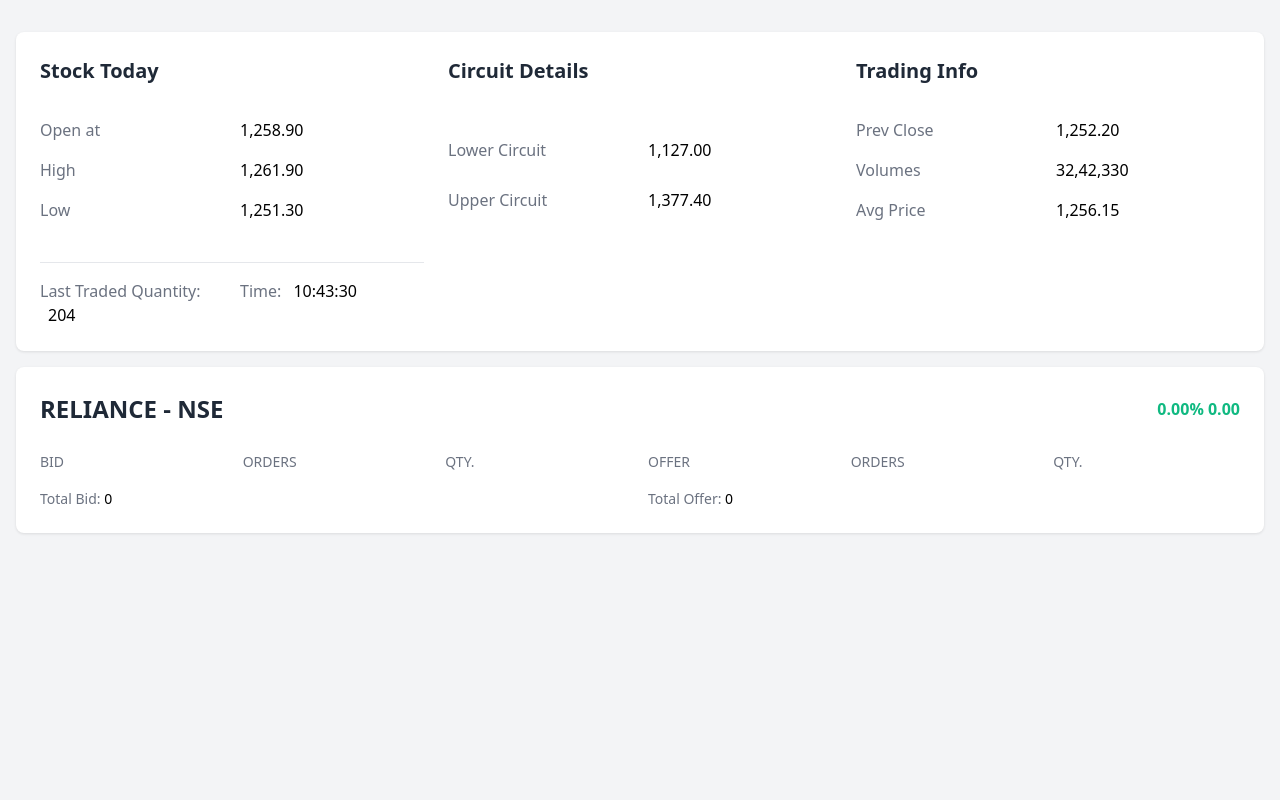
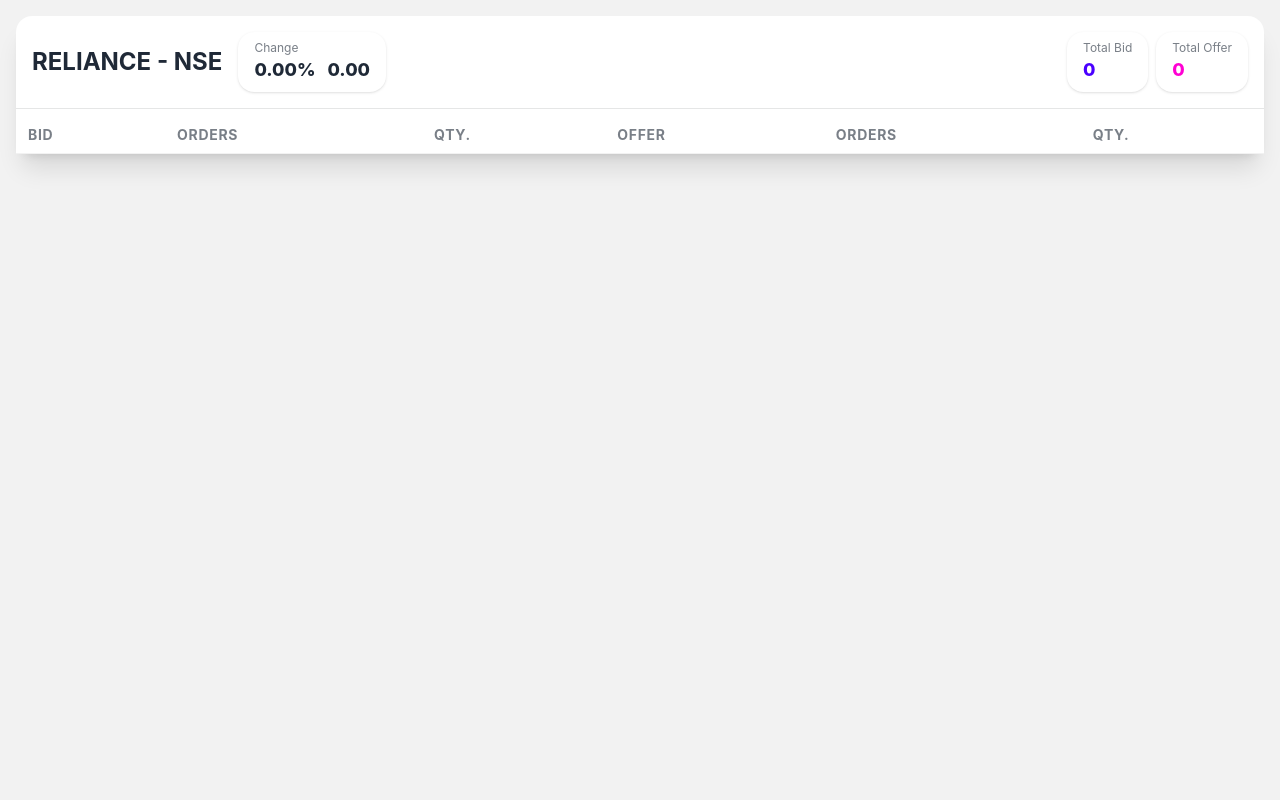
Before and after one commit to meerahussainbsc/dhan-20depth, a Flask app: page / in a window 1280 px wide. Run offline with Flask 3, Linux system fonts and the light colour scheme; lists and menus that the app fills with data are empty; parts of the project's set-up code (start-up, migrations or seed data) failed here and were passed over; some libraries are stand-ins or nearby versions.

Commit message:
updated with DaisyUI template

```diff
--- a/static/js/market-depth.js
+++ b/static/js/market-depth.js
@@ -224,48 +224,63 @@
         const totalBidQty = sortedBids.reduce((sum, bid) => sum + bid.quantity, 0);
         const totalOfferQty = sortedOffers.reduce((sum, offer) => sum + offer.quantity, 0);
 
-        // Update totals
-        document.getElementById('total-bid').textContent = totalBidQty.toLocaleString();
-        document.getElementById('total-offer').textContent = totalOfferQty.toLocaleString();
+        // Update totals with animation
+        this.animateValue('total-bid', totalBidQty);
+        this.animateValue('total-offer', totalOfferQty);
 
         // Display depth data
         const maxRows = Math.max(sortedBids.length, sortedOffers.length);
         for (let i = 0; i < maxRows; i++) {
-            const row = document.createElement('div');
-            row.className = 'depth-row';
+            const row = document.createElement('tr');
+            row.className = 'hover';
 
             const bid = sortedBids[i] || {};
             const offer = sortedOffers[i] || {};
 
-            // Create cells in the order matching the column headers:
-            // BID | ORDERS | QTY. | OFFER | ORDERS | QTY.
+            // Format numbers with commas and proper decimals
+            const formatNumber = (num, decimals = 2) => {
+                return new Intl.NumberFormat('en-IN', {
+                    minimumFractionDigits: decimals,
+                    maximumFractionDigits: decimals
+                }).format(num);
+            };
+
             row.innerHTML = `
-                <div class="text-blue-600">${bid.price ? bid.price.toFixed(2) : ''}</div>
-                <div>${bid.orders || ''}</div>
-                <div>${bid.quantity ? bid.quantity.toLocaleString() : ''}</div>
-                <div class="text-red-600">${offer.price ? offer.price.toFixed(2) : ''}</div>
-                <div>${offer.orders || ''}</div>
-                <div>${offer.quantity ? offer.quantity.toLocaleString() : ''}</div>
+                <td class="bid-price font-semibold">${bid.price ? formatNumber(bid.price) : '-'}</td>
+                <td class="text-base-content/70">${bid.orders ? formatNumber(bid.orders, 0) : '-'}</td>
+                <td class="text-base-content/70">${bid.quantity ? formatNumber(bid.quantity, 0) : '-'}</td>
+                <td class="ask-price font-semibold">${offer.price ? formatNumber(offer.price) : '-'}</td>
+                <td class="text-base-content/70">${offer.orders ? formatNumber(offer.orders, 0) : '-'}</td>
+                <td class="text-base-content/70">${offer.quantity ? formatNumber(offer.quantity, 0) : '-'}</td>
             `;
 
             depthDataElement.appendChild(row);
         }
+    }
 
-        // Log the current state
-        console.log('Depth Data (Bid):', {
-            count: sortedBids.length,
-            range: sortedBids.length > 0 ? {
-                lowest: sortedBids[sortedBids.length - 1].price,
-                highest: sortedBids[0].price
-            } : null
-        });
-        console.log('Depth Data (Ask):', {
-            count: sortedOffers.length,
-            range: sortedOffers.length > 0 ? {
-                lowest: sortedOffers[0].price,
-                highest: sortedOffers[sortedOffers.length - 1].price
-            } : null
-        });
+    animateValue(elementId, end) {
+        const element = document.getElementById(elementId);
+        const start = parseInt(element.textContent.replace(/,/g, '')) || 0;
+        const duration = 500; // Animation duration in milliseconds
+        const startTime = performance.now();
+
+        const animate = (currentTime) => {
+            const elapsed = currentTime - startTime;
+            const progress = Math.min(elapsed / duration, 1);
+
+            // Easing function for smooth animation
+            const easeOutQuad = (t) => t * (2 - t);
+            const easedProgress = easeOutQuad(progress);
+
+            const current = Math.floor(start + (end - start) * easedProgress);
+            element.textContent = new Intl.NumberFormat('en-IN').format(current);
+
+            if (progress < 1) {
+                requestAnimationFrame(animate);
+            }
+        };
+
+        requestAnimationFrame(animate);
     }
 }
 
--- a/templates/index.html
+++ b/templates/index.html
@@ -1,93 +1,83 @@
 <!DOCTYPE html>
-<html lang="en">
+<html lang="en" data-theme="light">
 <head>
     <meta charset="UTF-8">
     <meta name="viewport" content="width=device-width, initial-scale=1.0">
     <title>Market Depth Visualization</title>
     <script src="https://cdn.tailwindcss.com"></script>
-    <script src="https://code.jquery.com/jquery-3.6.0.min.js"></script>
-    <link rel="stylesheet" href="{{ url_for('static', filename='css/styles.css') }}">
+    <link href="https://cdn.jsdelivr.net/npm/daisyui@4.12.23/dist/full.css" rel="stylesheet">
+    <script>
+        tailwind.config = {
+            theme: {
+                extend: {
+                    fontFamily: {
+                        sans: ['Inter', 'sans-serif'],
+                    },
+                },
+            },
+            daisyui: {
+                themes: ["light", "dark"],
+            },
+        }
+    </script>
+    <style>
+        .bid-price { color: #2563eb; }
+        .ask-price { color: #dc2626; }
+    </style>
 </head>
-<body class="bg-gray-100">
-    <div class="container mx-auto px-4 py-8">
-        <!-- Stock Details Section -->
-        <div class="stock-details">
-            <div class="stock-section">
-                <h2>Stock Today</h2>
-                <div class="data-grid">
-                    <div class="label">Open at</div>
-                    <div class="value" id="open">1,258.90</div>
-                    <div class="label">High</div>
-                    <div class="value" id="high">1,261.90</div>
-                    <div class="label">Low</div>
-                    <div class="value" id="low">1,251.30</div>
+<body class="min-h-screen bg-base-200">
+    <div class="container mx-auto p-4">
+        <!-- Market Depth Card -->
+        <div class="card bg-base-100 shadow-xl">
+            <div class="card-body p-0">
+                <!-- Header -->
+                <div class="flex justify-between items-center p-4 border-b border-base-300">
+                    <div class="flex items-center gap-4">
+                        <h1 class="text-2xl font-bold">RELIANCE - NSE</h1>
+                        <div class="stats shadow">
+                            <div class="stat px-4 py-2">
+                                <div class="stat-title text-xs">Change</div>
+                                <div class="stat-value text-lg">
+                                    <span id="change-percent">0.00%</span>
+                                    <span id="change-value" class="ml-2">0.00</span>
                                 </div>
                             </div>
-            <div class="stock-section">
-                <h2>Circuit Details</h2>
-                <div class="data-grid">
-                    <div class="label">Lower Circuit</div>
-                    <div class="value" id="lower-circuit">1,127.00</div>
-                    <div class="label">Upper Circuit</div>
-                    <div class="value" id="upper-circuit">1,377.40</div>
                         </div>
                     </div>
-            <div class="stock-section">
-                <h2>Trading Info</h2>
-                <div class="data-grid">
-                    <div class="label">Prev Close</div>
-                    <div class="value" id="prev-close">1,252.20</div>
-                    <div class="label">Volumes</div>
-                    <div class="value" id="volumes">32,42,330</div>
-                    <div class="label">Avg Price</div>
-                    <div class="value" id="avg-price">1,256.15</div>
+                    <div class="flex gap-2">
+                        <div class="stats shadow">
+                            <div class="stat px-4 py-2">
+                                <div class="stat-title text-xs">Total Bid</div>
+                                <div class="stat-value text-lg text-primary" id="total-bid">0</div>
                             </div>
                         </div>
-            <div class="last-traded">
-                <div class="data-grid">
-                    <div>
-                        <span class="label">Last Traded Quantity:</span>
-                        <span class="value ml-2" id="last-qty">204</span>
-                    </div>
-                    <div>
-                        <span class="label">Time:</span>
-                        <span class="value ml-2" id="last-time">10:43:30</span>
+                        <div class="stats shadow">
+                            <div class="stat px-4 py-2">
+                                <div class="stat-title text-xs">Total Offer</div>
+                                <div class="stat-value text-lg text-secondary" id="total-offer">0</div>
                             </div>
                         </div>
                     </div>
                 </div>
 
-        <!-- Market Depth Section -->
-        <div class="market-depth">
-            <div class="header">
-                <h1 class="stock-name">RELIANCE - NSE</h1>
-                <div class="change-info">
-                    <span id="change-percent">0.00%</span>
-                    <span id="change-value">0.00</span>
-                </div>
-            </div>
-
-            <div class="column-headers">
-                <div>BID</div>
-                <div>ORDERS</div>
-                <div>QTY.</div>
-                <div>OFFER</div>
-                <div>ORDERS</div>
-                <div>QTY.</div>
-            </div>
-
-            <div id="depth-data">
+                <!-- Market Depth Table -->
+                <div class="overflow-x-auto">
+                    <table class="table table-zebra table-sm table-pin-rows">
+                        <!-- head -->
+                        <thead>
+                            <tr class="text-sm uppercase tracking-wider">
+                                <th>BID</th>
+                                <th>ORDERS</th>
+                                <th>QTY.</th>
+                                <th>OFFER</th>
+                                <th>ORDERS</th>
+                                <th>QTY.</th>
+                            </tr>
+                        </thead>
+                        <tbody id="depth-data">
                             <!-- Market depth data will be populated here -->
-            </div>
-
-            <div class="totals">
-                <div>
-                    <span class="total-label">Total Bid: </span>
-                    <span class="total-value" id="total-bid">0</span>
-                </div>
-                <div>
-                    <span class="total-label">Total Offer: </span>
-                    <span class="total-value" id="total-offer">0</span>
+                        </tbody>
+                    </table>
                 </div>
             </div>
         </div>
```
Lines whose indentation alone changed are shown as unchanged.
